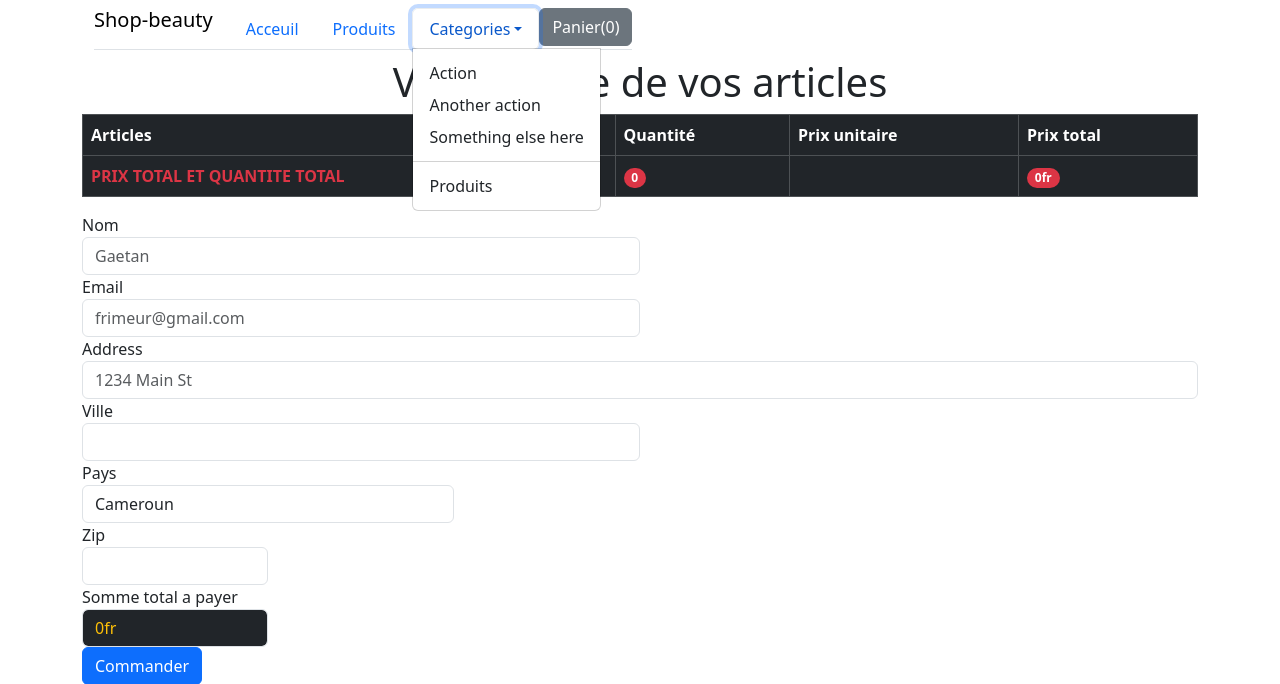
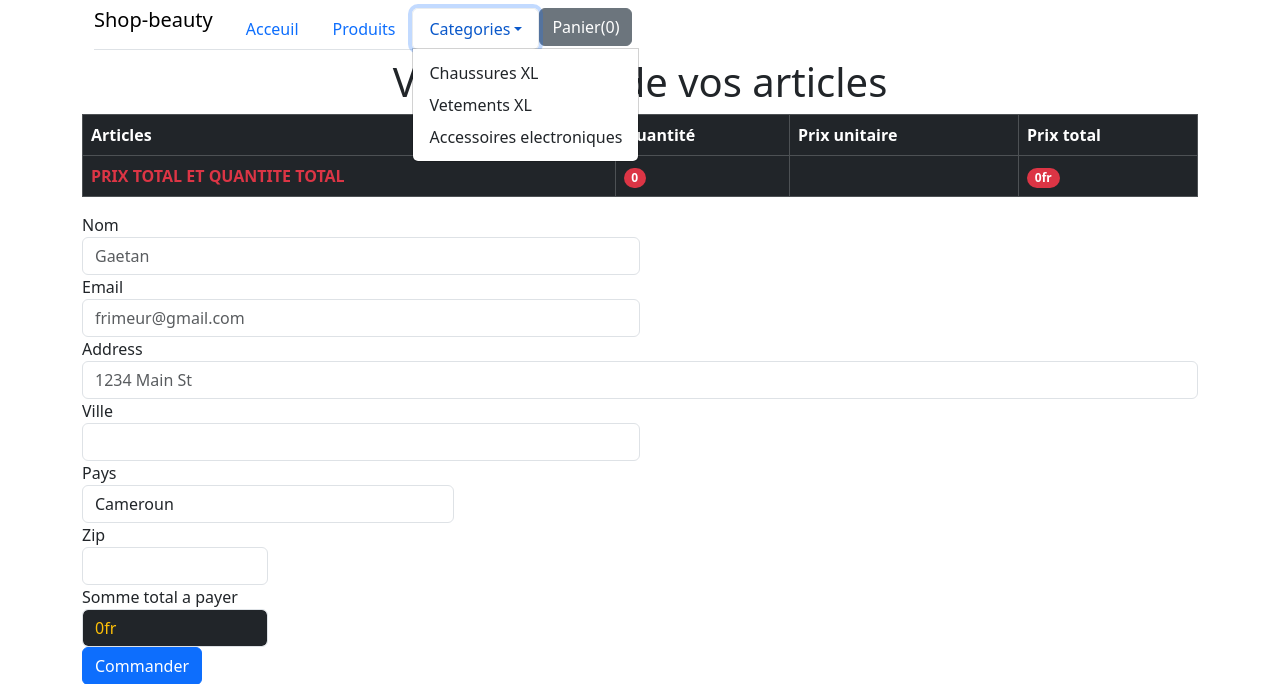
Before and after one commit to cv215/TP, a Django app: page /checkout in a window 1280 px wide, after a click on "Categories". Shown: the top 684 px of the page. Run offline with Django 5.2, Linux system fonts and the light colour scheme.

Commit message:
Modification de Categories

```diff
--- a/Ecommerce/shop/templates/shop/base.html
+++ b/Ecommerce/shop/templates/shop/base.html
@@ -31,13 +31,10 @@
                                 <a class="nav-link dropdown-toggle" data-bs-toggle="dropdown" href="#" role="button"
                                     aria-expanded="false">Categories</a>
                                 <ul class="dropdown-menu">
-                                    <li><a class="dropdown-item" href="#">Action</a></li>
-                                    <li><a class="dropdown-item" href="#">Another action</a></li>
-                                    <li><a class="dropdown-item" href="#">Something else here</a></li>
-                                    <li>
-                                        <hr class="dropdown-divider">
-                                    </li>
-                                    <li><a class="dropdown-item" href="#">Produits</a></li>
+                                    <li><a class="dropdown-item" href="#">Chaussures XL</a></li>
+                                    <li><a class="dropdown-item" href="#">Vetements XL</a></li>
+                                    <li><a class="dropdown-item" href="#">Accessoires electroniques</a></li>
+
                                 </ul>
                             </li>
                             <li class="nav-item">
```
